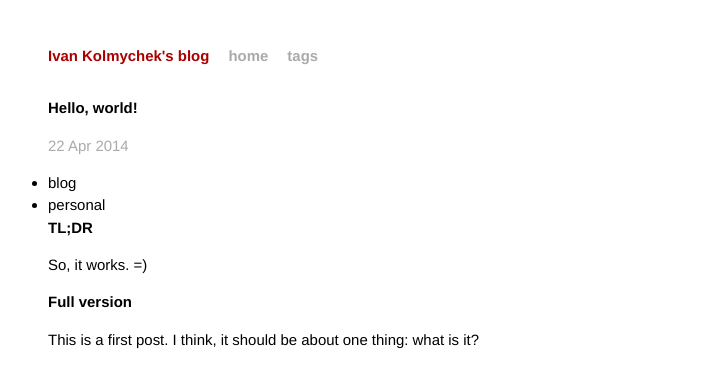
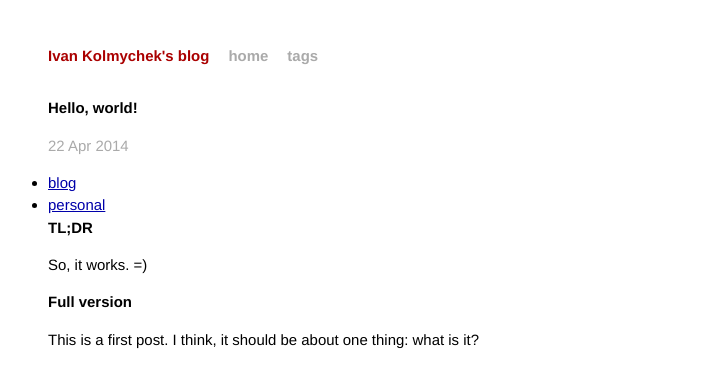
Before and after one commit to ivan-kolmychek/ivan-kolmychek.github.io, a Jekyll site: the page built from _posts/2014-04-22-hello-world.markdown, in a window 1280 px wide. Shown: the top 367 px of the page, without its empty margins (278-985 px from the left). Built offline with Jekyll 4.4.1, drawn with Linux system fonts in a browser that asks for light colours; Markdown is read by kramdown in place of the engine named in the settings.

Commit message:
tags in post layout now are links to tag section on tags page

```diff
--- a/_layouts/post.html
+++ b/_layouts/post.html
@@ -3,7 +3,7 @@ layout: default
 ---
 <h2>{{ page.title }}</h2>
 <p class="meta">{{ page.date | date_to_string }}</p>
-<ul class="tags">{% for tag in page.tags %}<li>{{tag}}</li>{% endfor %}</ul>
+<ul class="tags">{% for tag in page.tags %}<li><a href="/tags/#{{tag}}">{{tag}}</a></li>{% endfor %}</ul>
 
 <div class="post">
 {{ content }}
```
